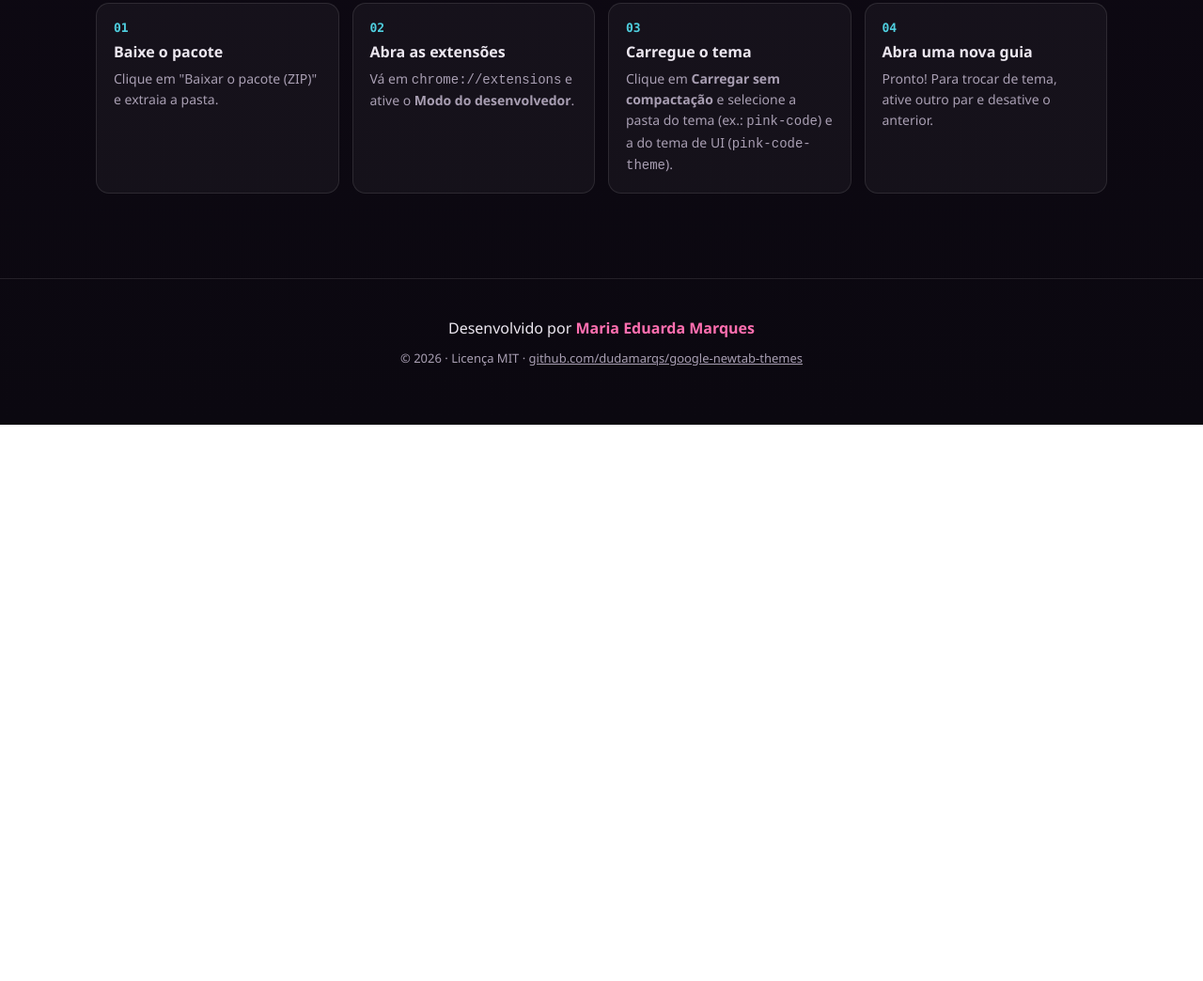
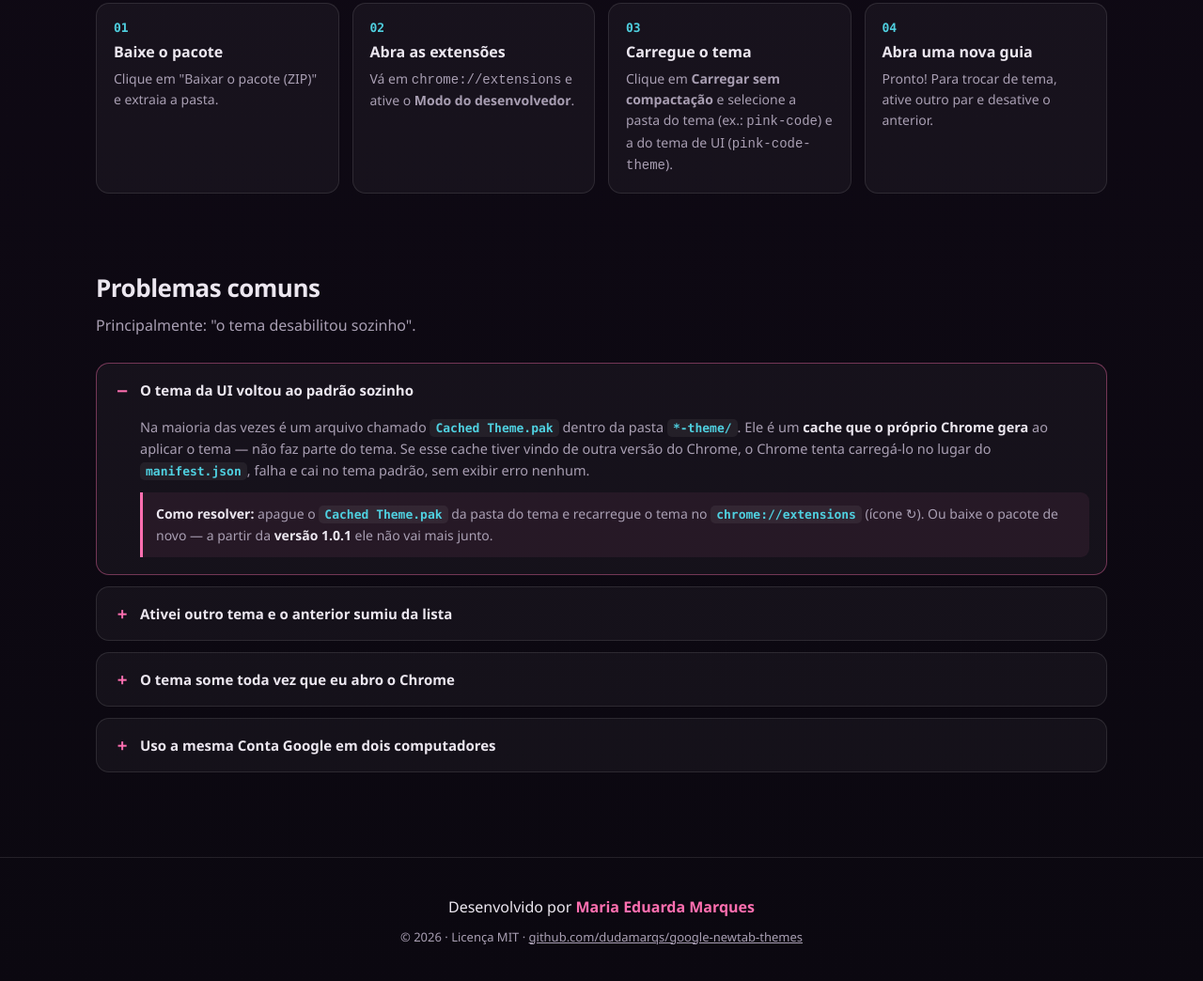
Before and after one commit to dudamarqs/google-newtab-themes, a browser extension: page index.html in a window 1280 px wide. Shown: the part 1703-2747 px from the top of the page at 94% size. Before the commit the page ends 2155 px from the top, so only its background shows below. Drawn offline with Linux system fonts and the light colour scheme.

Commit message:
Corrige tema que desabilitava sozinho: remove o Cached Theme.pak versionado
O Chrome gera um "Cached Theme.pak" dentro da pasta do tema ao aplicá-lo
(extensions.theme.pack aponta para o diretório de origem). Esses arquivos
foram versionados por engano nas cinco pastas *-theme/ e iam junto no ZIP.

Como o Chrome prefere esse cache ao manifest.json, um .pak gerado por outra
versão do Chrome falha ao carregar e o navegador cai no tema padrão sem
mostrar erro — foi o que o usuário viu como "o tema desabilitou sozinho".

- Remove os 5 Cached Theme.pak e adiciona ao .gitignore
- Bump dos temas para 1.0.1 para diferenciar do pacote quebrado
- README: seção "Problemas comuns" + aviso para quem contribui
- Site: seção "Problemas comuns" com o passo a passo da correção

Co-Authored-By: Claude Opus 5 <noreply@anthropic.com>

```diff
--- a/index.html
+++ b/index.html
@@ -91,6 +91,35 @@
     .card .links a { flex: 1; text-align: center; text-decoration: none; font-size: 13px; font-weight: 600; padding: 9px 12px; border-radius: 9px; border: 1px solid var(--line); transition: background .2s, border-color .2s; }
     .card .links a:hover { border-color: var(--accent); background: rgba(255,255,255,.05); }
 
+    /* problemas comuns */
+    .faq { display: grid; gap: 12px; }
+    .faq details {
+      border: 1px solid var(--line); border-radius: 14px; background: var(--card);
+      padding: 0 18px; transition: border-color .2s;
+    }
+    .faq details[open] { border-color: rgba(255,111,176,.4); }
+    .faq summary {
+      cursor: pointer; list-style: none; padding: 16px 0; font-weight: 600; font-size: 15px;
+      display: flex; align-items: center; gap: 10px;
+    }
+    .faq summary::-webkit-details-marker { display: none; }
+    .faq summary::before {
+      content: "+"; color: var(--pink); font: 700 17px "Consolas", monospace;
+      width: 18px; flex: none; text-align: center;
+    }
+    .faq details[open] summary::before { content: "–"; }
+    .faq .ans { padding: 0 0 18px 28px; color: var(--muted); font-size: 14.5px; }
+    .faq .ans p + p { margin-top: 10px; }
+    .faq .ans code {
+      font: 600 13px "Consolas", monospace; color: var(--cyan);
+      background: rgba(255,255,255,.06); border-radius: 5px; padding: 2px 6px;
+    }
+    .faq .ans b { color: var(--text); }
+    .fix {
+      border-left: 3px solid var(--pink); background: rgba(255,111,176,.07);
+      border-radius: 0 9px 9px 0; padding: 12px 14px; margin-top: 12px; font-size: 14px;
+    }
+
     /* rodapé */
     footer { border-top: 1px solid var(--line); margin-top: 50px; padding: 40px 0 60px; text-align: center; color: var(--muted); }
     footer .credit { font-size: 16px; color: var(--text); }
@@ -159,6 +188,55 @@
         <div class="step"><div class="n">02</div><h3>Abra as extensões</h3><p>Vá em <code>chrome://extensions</code> e ative o <b>Modo do desenvolvedor</b>.</p></div>
         <div class="step"><div class="n">03</div><h3>Carregue o tema</h3><p>Clique em <b>Carregar sem compactação</b> e selecione a pasta do tema (ex.: <code>pink-code</code>) e a do tema de UI (<code>pink-code-theme</code>).</p></div>
         <div class="step"><div class="n">04</div><h3>Abra uma nova guia</h3><p>Pronto! Para trocar de tema, ative outro par e desative o anterior.</p></div>
+      </div>
+    </div>
+  </section>
+
+  <section class="section" id="problemas">
+    <div class="wrap">
+      <h2>Problemas comuns</h2>
+      <p class="lead">Principalmente: "o tema desabilitou sozinho".</p>
+      <div class="faq">
+        <details open>
+          <summary>O tema da UI voltou ao padrão sozinho</summary>
+          <div class="ans">
+            <p>Na maioria das vezes é um arquivo chamado <code>Cached Theme.pak</code> dentro da
+              pasta <code>*-theme/</code>. Ele é um <b>cache que o próprio Chrome gera</b> ao aplicar
+              o tema — não faz parte do tema. Se esse cache tiver vindo de outra versão do Chrome,
+              o Chrome tenta carregá-lo no lugar do <code>manifest.json</code>, falha e cai no tema
+              padrão, sem exibir erro nenhum.</p>
+            <div class="fix">
+              <b>Como resolver:</b> apague o <code>Cached Theme.pak</code> da pasta do tema e
+              recarregue o tema no <code>chrome://extensions</code> (ícone ↻). Ou baixe o pacote
+              de novo — a partir da <b>versão 1.0.1</b> ele não vai mais junto.
+            </div>
+          </div>
+        </details>
+        <details>
+          <summary>Ativei outro tema e o anterior sumiu da lista</summary>
+          <div class="ans">
+            <p>É o comportamento do Chrome: ele mantém <b>um único tema de UI por vez</b> e, ao
+              aplicar um novo, <b>remove</b> o anterior em vez de apenas desativá-lo. Para voltar,
+              é só carregar a pasta do tema outra vez.</p>
+          </div>
+        </details>
+        <details>
+          <summary>O tema some toda vez que eu abro o Chrome</summary>
+          <div class="ans">
+            <p>Temas carregados sem compactação apontam para o <b>caminho da pasta no disco</b>. Se
+              a pasta foi movida, renomeada ou apagada (por exemplo, se ficou na pasta de
+              Downloads e foi limpa), o Chrome desativa o tema na abertura seguinte. Guarde as
+              pastas num lugar definitivo e mantenha o <b>Modo do desenvolvedor</b> ligado.</p>
+          </div>
+        </details>
+        <details>
+          <summary>Uso a mesma Conta Google em dois computadores</summary>
+          <div class="ans">
+            <p>Temas carregados sem compactação <b>não sincronizam</b> pela conta. Ao entrar na
+              mesma conta em outra máquina, o tema sincronizado de lá pode substituir o que você
+              tinha aplicado localmente.</p>
+          </div>
+        </details>
       </div>
     </div>
   </section>
```
Also changed, not shown: live-machine-rose-theme/manifest.json, live-machine-theme/manifest.json, pink-code-theme/manifest.json, pixel-runner-theme/manifest.json, purple-wave-theme/manifest.json, 7 other files.
